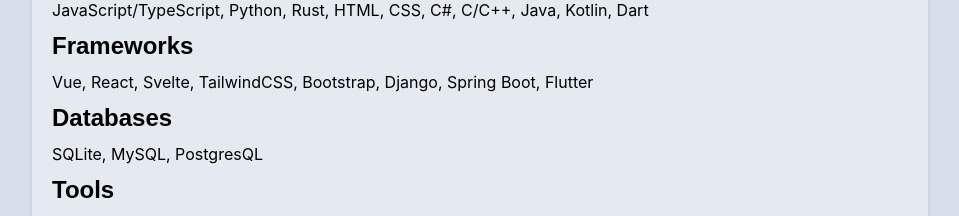
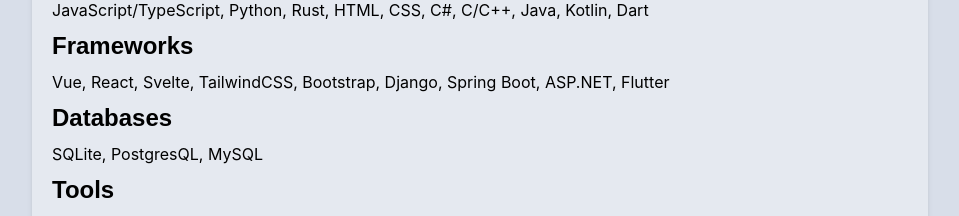
Before and after one commit to njs-guy/njshockey-resume, a React (Vite) app: page /resume in a window 1280 px wide. Shown: the part 186-402 px from the top of the page, without its empty margins (160-1119 px from the left). Built offline with nearby package versions, Linux system fonts and the light colour scheme; a web font is replaced by a local one.

Commit message:
Added ASP.NET to tech skills on resume

```diff
--- a/src/routes/Resume.tsx
+++ b/src/routes/Resume.tsx
@@ -11,11 +11,11 @@
 		newLine +
 		"## Frameworks" +
 		newLine +
-		"Vue, React, Svelte, TailwindCSS, Bootstrap, Django, Spring Boot, Flutter" +
+		"Vue, React, Svelte, TailwindCSS, Bootstrap, Django, Spring Boot, ASP.NET, Flutter" +
 		newLine +
 		"## Databases" +
 		newLine +
-		"SQLite, MySQL, PostgresQL" +
+		"SQLite, PostgresQL, MySQL" +
 		newLine +
 		"## Tools" +
 		newLine +
```
